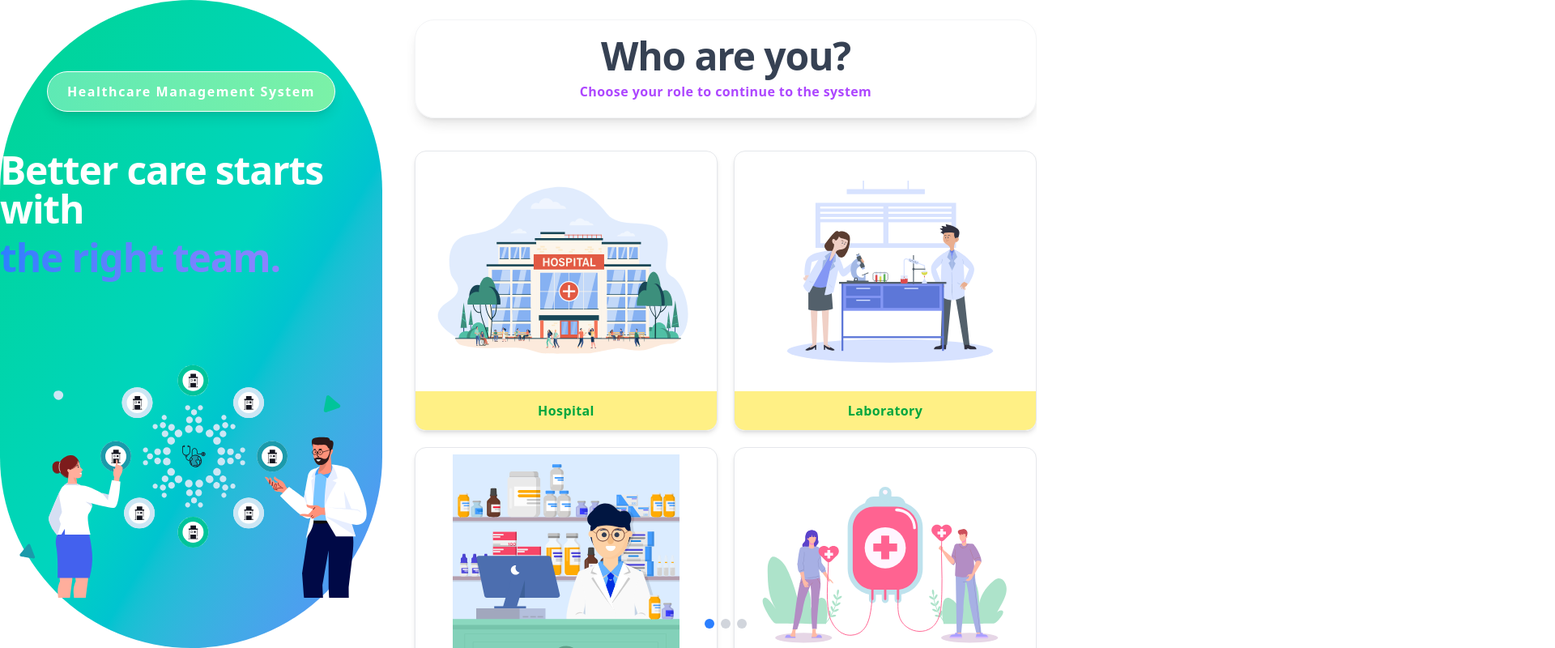
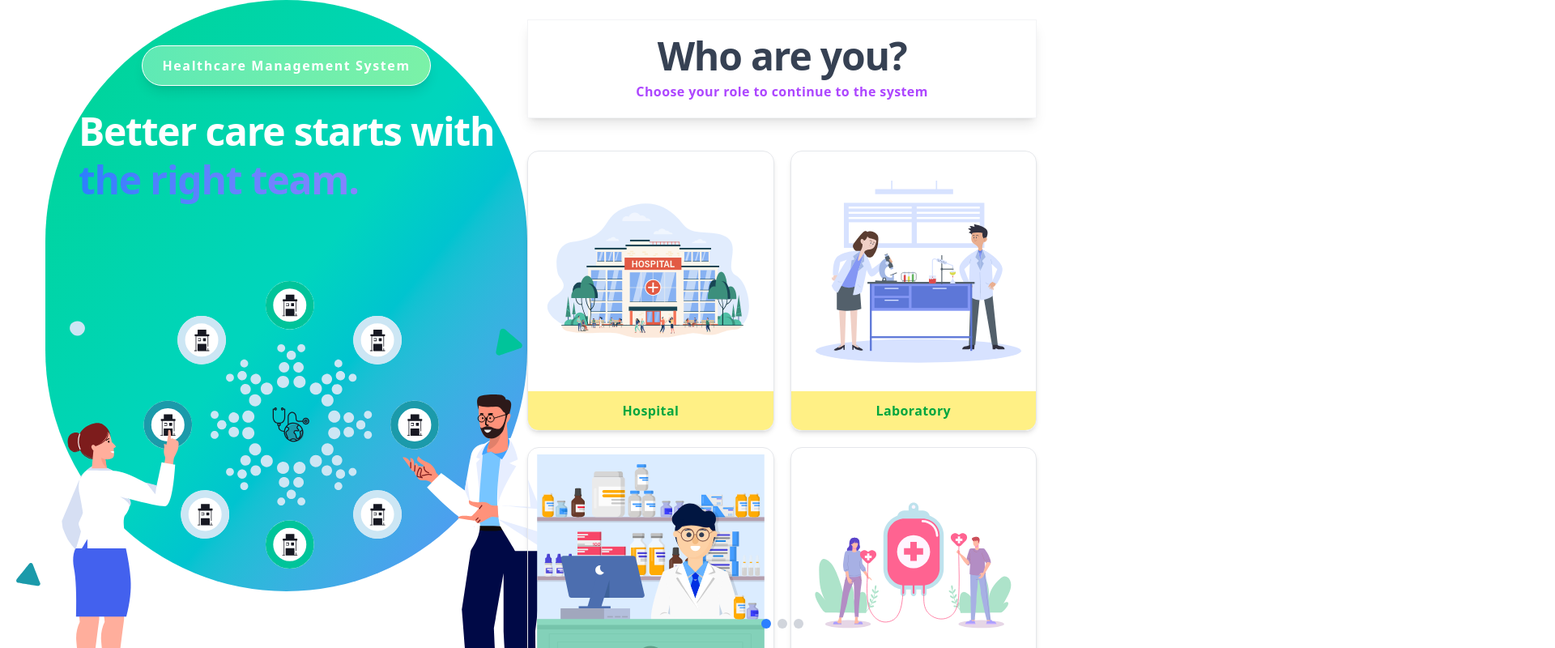
Before and after one commit to manishroy090/new_medinexus_frontend, a Next.js app: page /auth/userType in a window 1280 px wide. Shown: the top 800 px of the page at 81% size, 1920 px wide, since content can reach past the window. Built offline with nearby package versions, Linux system fonts and the light colour scheme.

Commit message:
Desin_optimization_in_UserType

```diff
--- a/app/components/auth/UserType.tsx
+++ b/app/components/auth/UserType.tsx
@@ -7,23 +7,18 @@ import { Irole } from "@/interface/roles";
 import roles from "@/data/roles";
 
 export const UserType = () => {
-
-
   const [currentPage, setCurrentPage] = useState<number>(1);
-
 
   const [data, setData] = useState<any>(roles);
 
   return (
     <>
-      <div className="flex gap-10 ">
-
+      <div className="flex ml-10 ">
         {/* LEFT SIDE */}
-        <div className="flex flex-col items-center h-screen w-1/2 pt-16 bg-gradient-to-br from-emerald-400 via-teal-400 to-cyan-500 rounded-full">
-          <h3 className="text-white px-6 py-3 mb-12 mt-6 text-center border border-white rounded-full font-semibold shadow-lg text-base tracking-widest bg-gradient-to-r from-emerald-300 to-green-300">
+        <div className="flex flex-col items-center h-[calc(100vh-70px)] w-[48%] mt-0 ml-4 mb-0 pt-10 bg-gradient-to-br from-emerald-400 via-teal-400 to-cyan-500 rounded-full">
+          <h3 className="text-white px-6 py-3 mb-8 mt-4 text-center border border-white rounded-full font-semibold shadow-lg text-base tracking-widest bg-gradient-to-r from-emerald-300 to-green-300">
             Healthcare Management System
           </h3>
-
           <div className="flex flex-col font-bold">
             <h1 className="text-5xl text-white tracking-tight">
               Better care starts with
@@ -33,17 +28,15 @@ export const UserType = () => {
               the right team.
             </h1>
           </div>
-
           <div
-            className="mt-8 min-h-0 w-full flex-1 bg-contain bg-center bg-no-repeat"
+            className="mt-4 relative top-17.5 w-800 flex-1 bg-[length:100%_100%] bg-bottom bg-no-repeat"
             style={{ backgroundImage: "url('/hrm_image/userRolebg.svg')" }}
           />
         </div>
 
         {/* RIGHT SIDE */}
         <div className="w-full max-w-3xl mx-auto">
-
-          <div className="flex flex-col text-center border border-gray-100 rounded-3xl mb-10 mt-6 px-6 py-5 shadow-lg">
+          <div className="flex flex-col text-center border border-gray-100 mb-10 mt-6 px-6 py-5 shadow-lg">
             <h1 className="text-5xl font-bold tracking-tight text-gray-700">
               Who are you?
             </h1>
@@ -54,13 +47,20 @@ export const UserType = () => {
           </div>
 
           <div className="grid grid-cols-2 gap-5">
-            {data.map((roles:Irole) => (
+            {data.map((roles: Irole) => (
               <Link
-                key={roles.id} href={roles.href} title={roles.title}
-                className="group relative border border-gray-200 rounded-xl shadow-md transition-all duration-300 ease-in-out hover:-translate-y-1.5 hover:shadow-xl overflow-hidden">
-
+                key={roles.id}
+                href={roles.href}
+                title={roles.title}
+                className="group relative border border-gray-200 rounded-xl shadow-md transition-all duration-300 ease-in-out hover:-translate-y-1.5 hover:shadow-xl overflow-hidden"
+              >
                 <div className="relative h-74 overflow-hidden">
-                  <Image src={roles.image} alt={roles.title} layout="fill" className="p-2"/>
+                  <Image
+                    src={roles.image}
+                    alt={roles.title}
+                    layout="fill"
+                    className="p-2"
+                  />
                 </div>
 
                 <div className="text-base text-center font-bold bg-yellow-200 px-2 py-3 text-green-600 tracking-wide transition-all duration-300 group-hover:bg-yellow-400">
```
